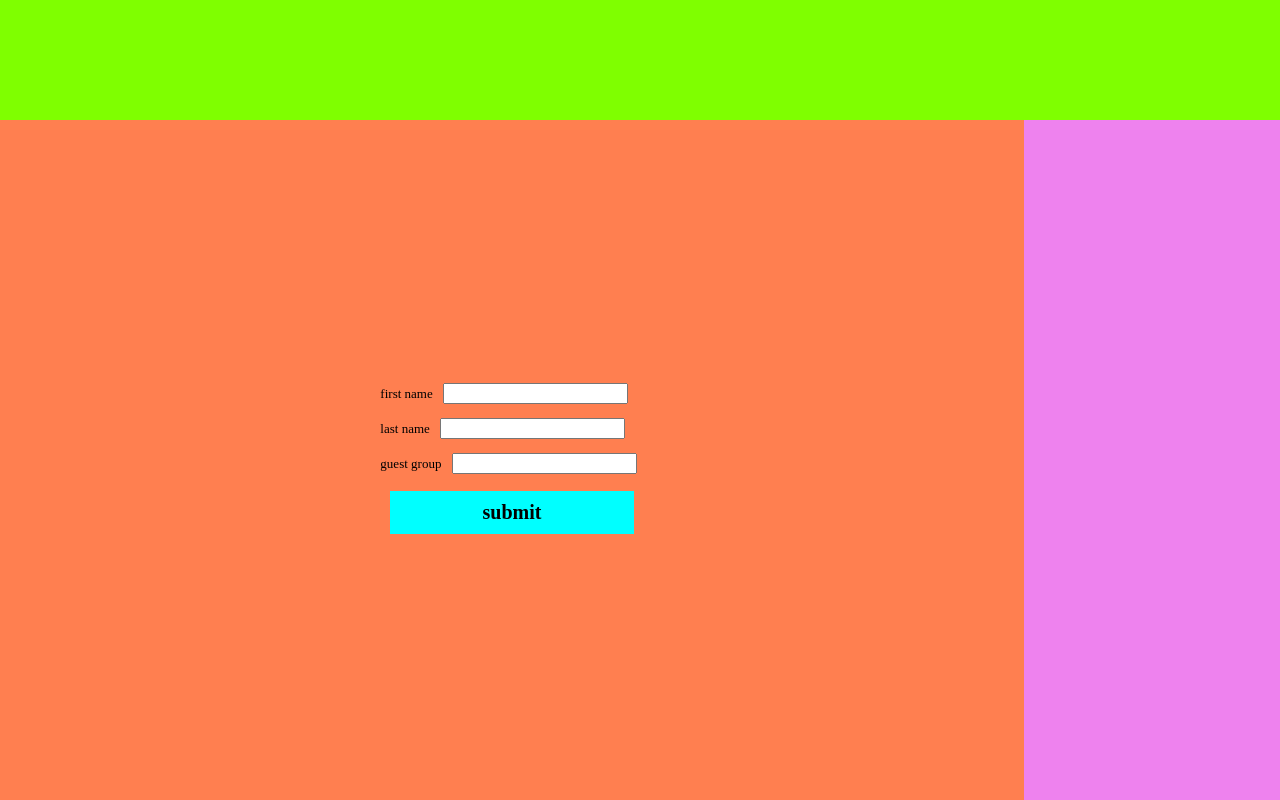
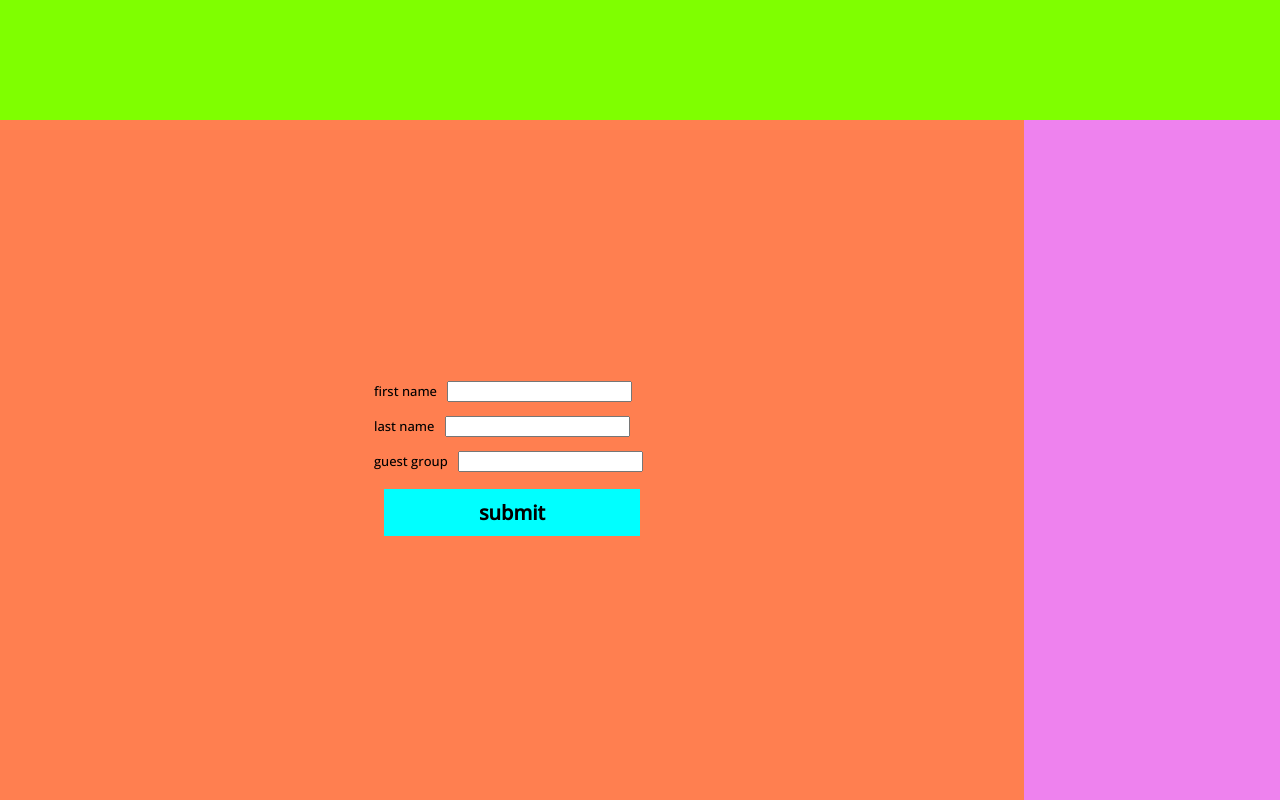
Before and after one commit to yair-hive/hive-php, a PHP site: page /add_guests.php in a window 1280 px wide. Run offline with PHP 8.4, Linux system fonts and the light colour scheme.

Commit message:
adding a font famely from google fonts

```diff
--- a/front_end/style.css
+++ b/front_end/style.css
@@ -1,8 +1,12 @@
+@import url('https://fonts.googleapis.com/css2?family=Open+Sans:wght@500&display=swap');
+
+
 html, body{
     width: 100%;
     height: 100%;
     margin: 0;
     font-size: 13px;
+    font-family: 'Open Sans', sans-serif;
 }
 body{
     display: grid;
```
